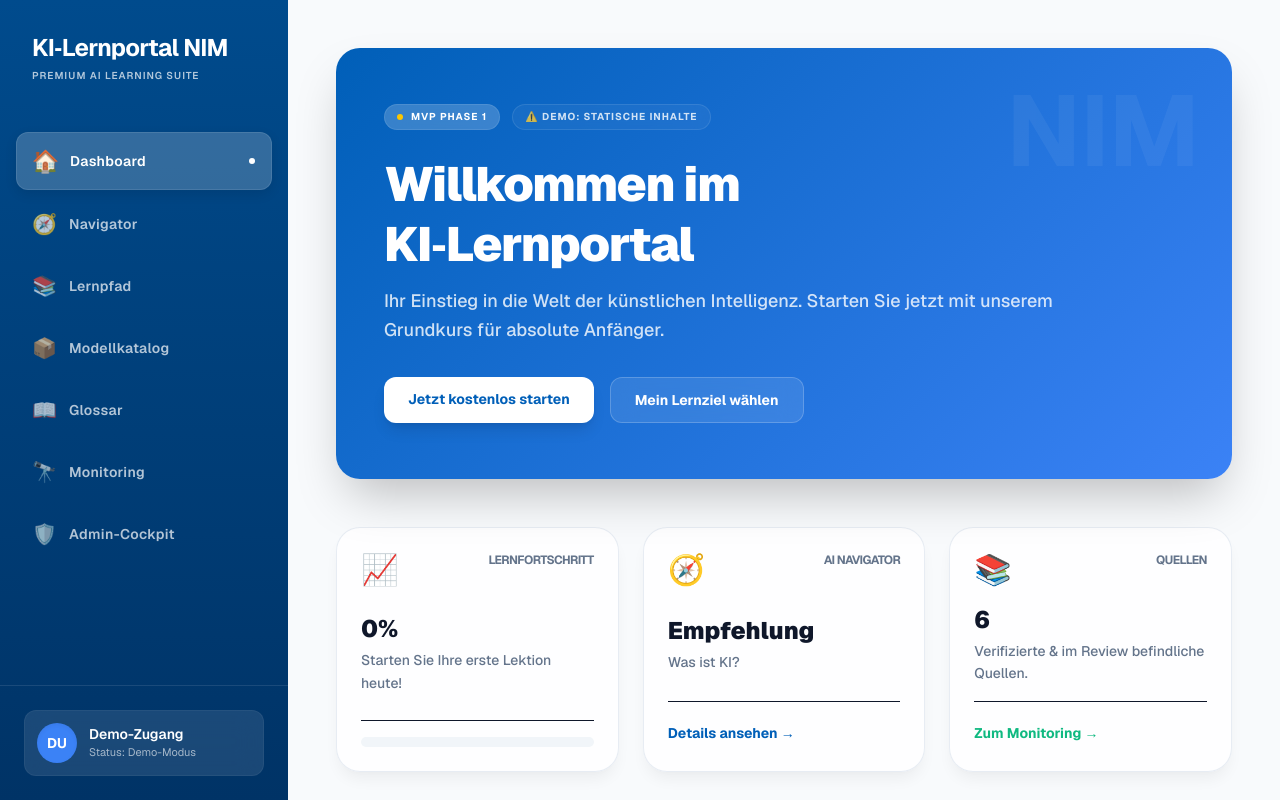
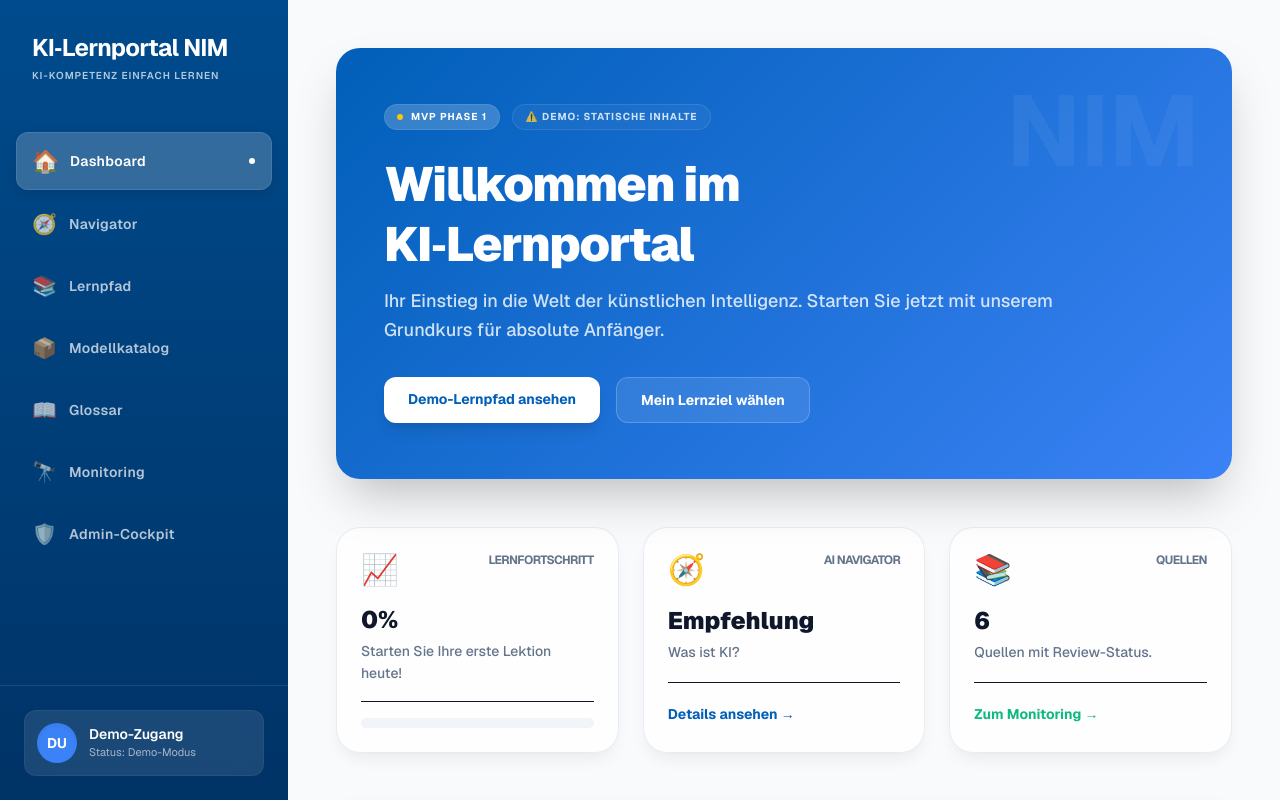
Before and after one commit to smartlivingberlin/ki-lernportal-nim, a Next.js app in the folder apps/web/: page / in a window 1280 px wide. Shown: the top 800 px of the page. Built offline with nearby package versions, Linux system fonts and the light colour scheme.

Commit message:
copy: clarify demo source and trust wording
S31D safe copy and badge wording patch.

Scope:
- apps/web/src/app/page.tsx

No auth, payment, database, API, deploy, domain, or legal/certification claim changes.

```diff
--- a/apps/web/src/app/page.tsx
+++ b/apps/web/src/app/page.tsx
@@ -33,7 +33,7 @@ export default function Home() {
       <aside className="hidden lg:flex flex-col w-72 sidebar-gradient text-white fixed inset-y-0 left-0 z-50">
         <div className="p-8">
           <h1 className="text-2xl font-bold tracking-tight">KI‑Lernportal NIM</h1>
-          <p className="text-[10px] opacity-70 mt-1 uppercase tracking-widest font-semibold">Premium AI Learning Suite</p>
+          <p className="text-[10px] opacity-70 mt-1 uppercase tracking-widest font-semibold">KI-Kompetenz einfach lernen</p>
         </div>
         <nav className="flex-1 px-4 space-y-1.5 mt-4">
           {navItems.map((item) => (
@@ -120,7 +120,7 @@ export default function Home() {
               </div>
               <div className="flex flex-wrap gap-4 pt-2">
                 <a href="#lernpfad" className="bg-white text-nim-primary px-6 py-3 rounded-xl font-bold shadow-lg hover:bg-gray-50 transition-all hover:scale-105 active:scale-95 text-sm">
-                  Jetzt kostenlos starten
+                  Demo-Lernpfad ansehen
                 </a>
                 <a href="#navigator" className="bg-white/10 backdrop-blur-md text-white border border-white/20 px-6 py-3 rounded-xl font-bold hover:bg-white/20 transition-all text-sm">
                   Mein Lernziel wählen
@@ -150,7 +150,7 @@ export default function Home() {
             <DashboardCard
               title="Quellen"
               value={`${seedSources.length}`}
-              description="Verifizierte & im Review befindliche Quellen."
+              description="Quellen mit Review-Status."
               icon="📚"
               color="text-nim-success"
               footer={<a href="#monitoring" className="text-sm font-bold text-nim-success hover:underline">Zum Monitoring →</a>}
@@ -325,7 +325,7 @@ export default function Home() {
               <p className="text-sm text-nim-secondary mt-1">Ein Projekt zur Förderung der KI-Literacy.</p>
             </div>
             <div className="flex flex-wrap justify-center gap-6 text-sm font-semibold text-nim-secondary">
-              <span className="opacity-50 italic">Keine DSGVO-Haftung in dieser Demo</span>
+              <span className="opacity-50 italic">Demo-Hinweis: keine rechtliche Datenschutzprüfung.</span>
               <span className="opacity-50 italic">Vermeiden Sie PII-Eingaben</span>
             </div>
             <div className="text-xs text-nim-secondary opacity-50">
@@ -504,7 +504,7 @@ function TrustBadge({ level }: { level: TrustLevel }) {
     [TrustLevel.Low]: { icon: '⚪', label: 'Basis' },
     [TrustLevel.Medium]: { icon: '🟡', label: 'Glaubwürdig' },
     [TrustLevel.High]: { icon: '🟢', label: 'Hoch' },
-    [TrustLevel.Verified]: { icon: '🛡️', label: 'Verifiziert' },
+    [TrustLevel.Verified]: { icon: '🛡️', label: 'Hochwertige Quelle' },
   };
   const item = config[level] || config[TrustLevel.Low];
   return (
```
